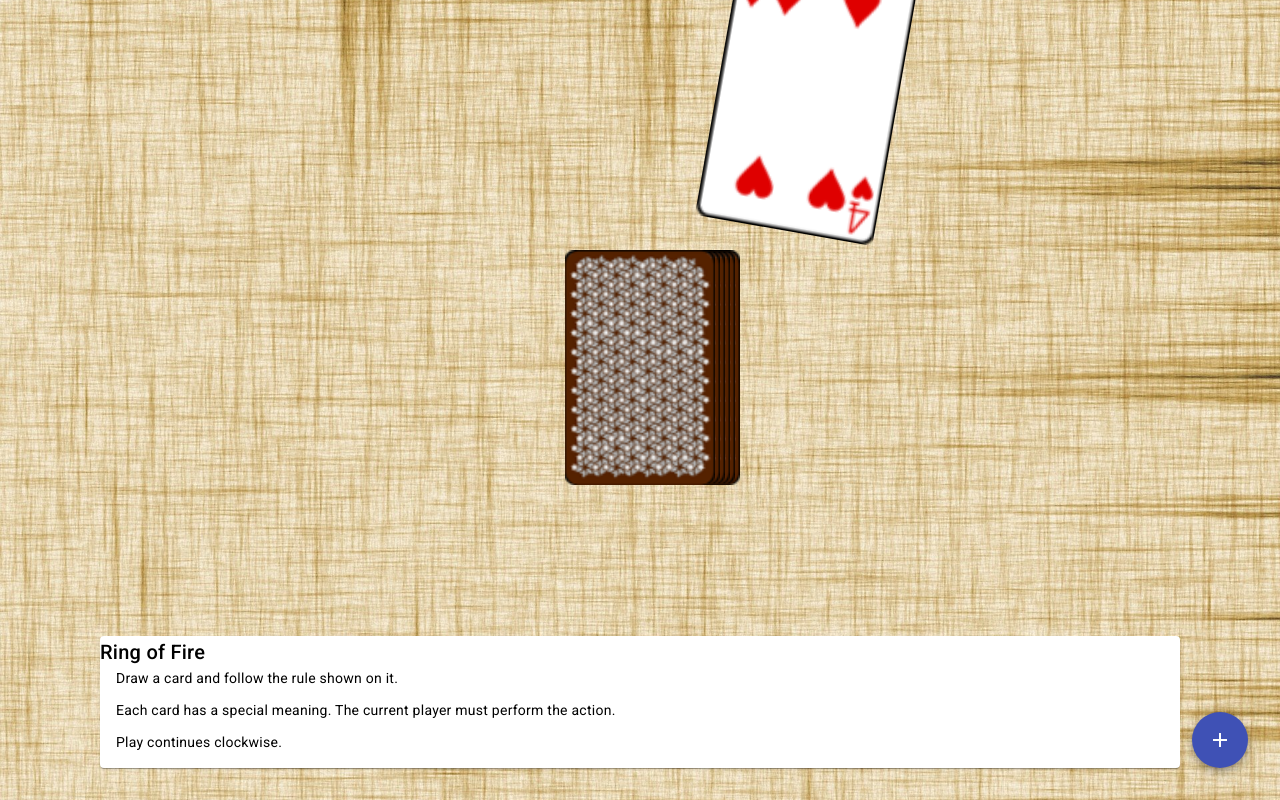
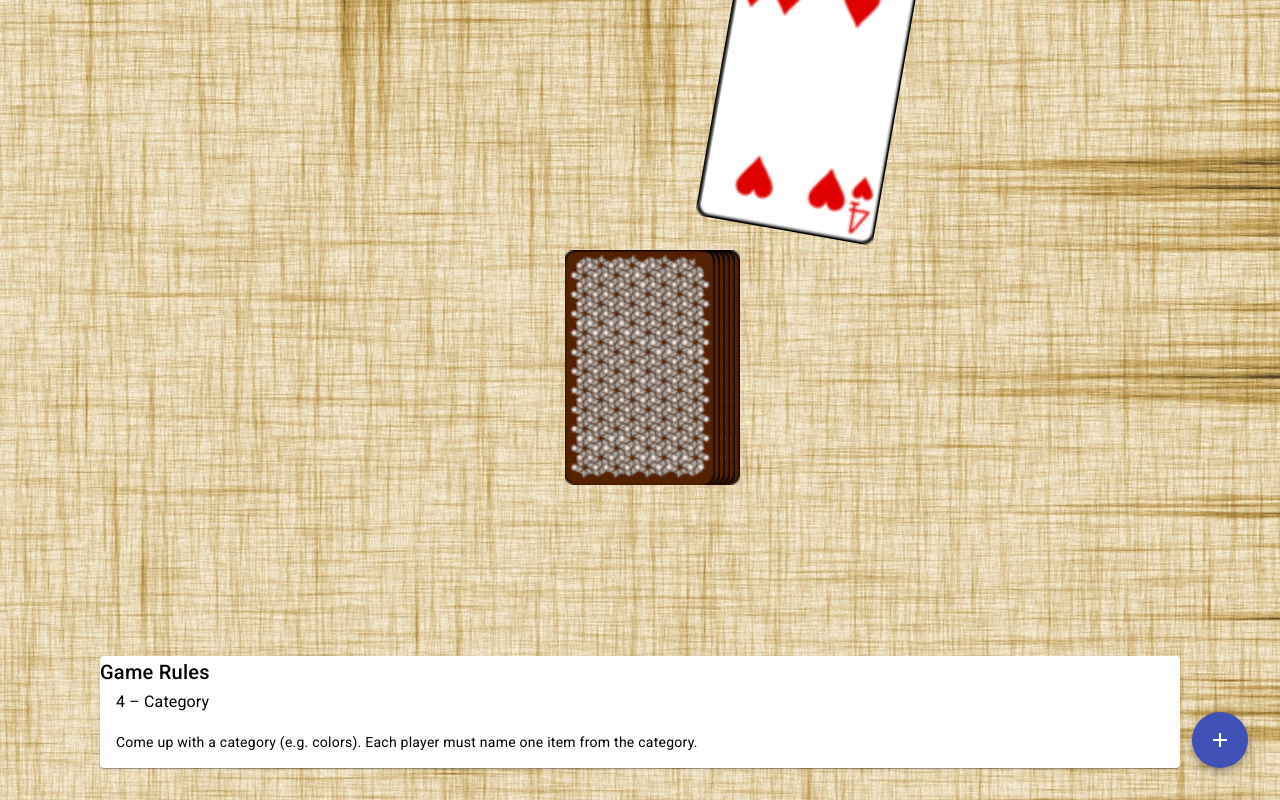
Before and after one commit to milosdimi/angular-ringoffire, an Angular app: page /game in a window 1280 px wide. Both pictures are taken after a click on the picture 640 px from the left and 367 px from the top of the page. Built offline with nearby package versions, Linux system fonts and the light colour scheme.

Commit message:
18 - Spielregeln aus JSON laden

```diff
--- a/src/app/game-info/game-info.component.html
+++ b/src/app/game-info/game-info.component.html
@@ -1,18 +1,19 @@
 <mat-card class="game-info-card">
-    <mat-card-title>Ring of Fire</mat-card-title>
+    <mat-card-title>Game Rules</mat-card-title>
 
     <mat-card-content>
-        <p>
-            Draw a card and follow the rule shown on it.
+        <!-- Wenn noch keine Karte gezogen wurde -->
+        <p *ngIf="!card">Draw a card to see the rule.</p>
+
+        <!-- Wenn die Karte keine Regel findet (Fallback) -->
+        <p *ngIf="card && !currentAction">
+            No rule found for: <strong>{{ card }}</strong>
         </p>
 
-        <p>
-            Each card has a special meaning.
-            The current player must perform the action.
-        </p>
-
-        <p>
-            Play continues clockwise.
-        </p>
+        <!-- Regel zur aktuellen Karte -->
+        <ng-container *ngIf="currentAction">
+            <h3>{{ currentAction.card }} – {{ currentAction.title }}</h3>
+            <p>{{ currentAction.description }}</p>
+        </ng-container>
     </mat-card-content>
 </mat-card>
--- a/src/app/game-info/game-info.component.ts
+++ b/src/app/game-info/game-info.component.ts
@@ -1,16 +1,102 @@
-import { Component } from '@angular/core';
+import { Component, Input } from '@angular/core';
 import { CommonModule } from '@angular/common';
+import { MatCardModule } from '@angular/material/card';
 
-import { MatCardModule } from '@angular/material/card';
+interface CardAction {
+  card: string;
+  title: string;
+  description: string;
+}
 
 @Component({
   selector: 'app-game-info',
   standalone: true,
-  imports: [
-    CommonModule,
-    MatCardModule
-  ],
+  imports: [CommonModule, MatCardModule],
   templateUrl: './game-info.component.html',
-  styleUrls: ['./game-info.component.scss']
+  styleUrls: ['./game-info.component.scss'],
 })
-export class GameInfoComponent {}
+export class GameInfoComponent {
+  @Input() card: string = '';
+
+  cardAction: CardAction[] = [
+    {
+      card: 'Ace',
+      title: 'Waterfall',
+      description:
+        'Everyone starts drinking at the same time. As soon as player 1 stops drinking, player 2 may stop, and so on.',
+    },
+    { card: '2', title: 'You', description: 'You decide who drinks.' },
+    { card: '3', title: 'Me', description: 'Congrats! Drink a shot.' },
+    {
+      card: '4',
+      title: 'Category',
+      description:
+        'Come up with a category (e.g. colors). Each player must name one item from the category.',
+    },
+    {
+      card: '5',
+      title: 'Bust a Jive',
+      description:
+        'Player 1 makes a dance move. Player 2 repeats it and adds a new one.',
+    },
+    { card: '6', title: 'Chicks', description: 'All girls drink.' },
+    {
+      card: '7',
+      title: 'Heaven',
+      description: 'Put your hands up! The last player drinks.',
+    },
+    {
+      card: '8',
+      title: 'Mate',
+      description:
+        'Pick a mate. Your mate must always drink when you drink and vice versa.',
+    },
+    {
+      card: '9',
+      title: 'Thumbmaster',
+      description:
+        'You are the Thumbmaster. At any time, put your thumb on the table. The last person to do so drinks.',
+    },
+    { card: '10', title: 'Men', description: 'All men drink.' },
+    {
+      card: 'Jack',
+      title: 'Quizmaster',
+      description: 'Anyone who answers your questions must drink.',
+    },
+    {
+      card: 'Queen',
+      title: 'Never Have I Ever',
+      description:
+        'Say something you have never done. Everyone who has done it must drink.',
+    },
+    {
+      card: 'King',
+      title: 'Rule',
+      description: 'Make a rule. Anyone who breaks the rule must drink.',
+    },
+  ];
+
+  get currentAction(): CardAction | undefined {
+    if (!this.card) return undefined;
+
+    const normalized = this.normalizeCard(this.card);
+    return this.cardAction.find((a) => a.card === normalized);
+  }
+
+  private normalizeCard(card: string): string {
+    // erwartet z.B. "hearts_12"
+    const parts = card.split('_');
+    const raw = parts[1]; // "12"
+
+    const n = Number(raw);
+    if (!Number.isFinite(n)) return card;
+
+    // 1 = Ace, 11 = Jack, 12 = Queen, 13 = King, sonst Zahl 2-10
+    if (n === 1) return 'Ace';
+    if (n === 11) return 'Jack';
+    if (n === 12) return 'Queen';
+    if (n === 13) return 'King';
+
+    return String(n); // "2".."10"
+  }
+}
--- a/src/app/game/game.component.html
+++ b/src/app/game/game.component.html
@@ -26,7 +26,7 @@
 
 <!-- GAME INFO -->
 <div class="game-info-wrapper">
-  <app-game-info></app-game-info>
+  <app-game-info [card]="currentCard"></app-game-info>
 </div>
 
 <!-- ADD PLAYER BUTTON -->
```
